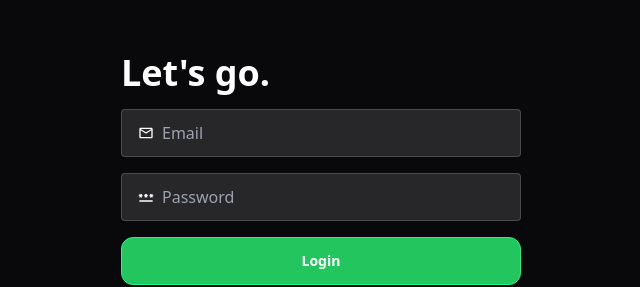
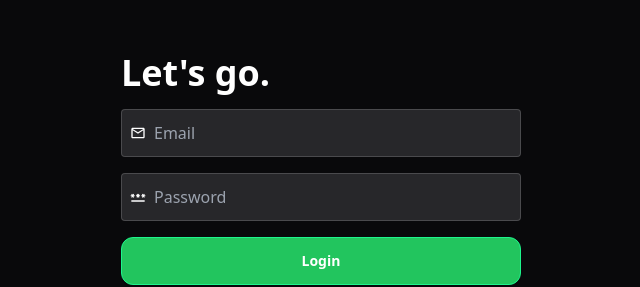
Before and after one commit to vivek7156/Swapit, a React (Vite) app in the folder frontend/: page /login in a window 1280 px wide. Shown: the part 181-468 px from the top of the page, without its empty margins (319-959 px from the left). Built offline with nearby package versions, Linux system fonts and the light colour scheme; no server answers.

Commit message:
Update LoginPage.jsx

```diff
--- a/frontend/src/pages/auth/login/LoginPage.jsx
+++ b/frontend/src/pages/auth/login/LoginPage.jsx
@@ -54,35 +54,35 @@ const LoginPage = () => {
       <div className="flex-1 flex flex-col justify-center items-center">
         <form className="flex gap-4 flex-col sm:w-[25rem] w-[17rem]" onSubmit={handleSubmit}>
           <h1 className="text-4xl font-extrabold text-white">{"Let's"} go.</h1>
-          <label className="input input-bordered rounded flex items-center gap-2 bg-zinc-800 text-white">
+          <label className="input input-bordered rounded flex items-center gap-2 bg-zinc-800 text-white px-2">
             <MdOutlineMail />
             <input
               type="text"
-              className="grow bg-transparent border-none focus:ring-0 h-9"
+              className="grow bg-transparent border-none focus:ring-0 h-10"
               placeholder="Email"
               name="email"
               onChange={handleInputChange}
               value={formData.email}
             />
           </label>
-          <label className="input input-bordered rounded flex items-center gap-2 bg-zinc-800 text-white">
+          <label className="input input-bordered rounded flex items-center gap-2 bg-zinc-800 text-white px-2">
             <MdPassword />
             <input
               type="password"
-              className="grow bg-transparent border-none focus:ring-0 h-9"
+              className="grow bg-transparent border-none focus:ring-0 h-10"
               placeholder="Password"
               name="password"
               onChange={handleInputChange}
               value={formData.password}
             />
           </label>
-          <button className="btn rounded-xl btn-primary text-white bg-green-500 hover:bg-green-600 h-9">Login</button>
+          <button className="btn rounded-xl btn-primary text-white bg-green-500 hover:bg-green-600 h-10">Login</button>
           {isError && <p className="text-red-500">{error.message}</p>}
         </form>
         <div className="flex flex-col gap-2 mt-4 sm:w-[25rem] w-[17rem]">
           <p className="text-white text-lg">{"Don't"} have an account?</p>
           <Link to="/signup">
-            <button className="btn rounded-xl btn-primary text-white btn-outline w-full hover:bg-green-600 hover:text-black h-9 border border-1 border-white">Sign up</button>
+            <button className="btn rounded-xl btn-primary text-white btn-outline w-full hover:bg-green-600 hover:text-black h-10 border border-1 border-white">Sign up</button>
           </Link>
         </div>
       </div>
```
